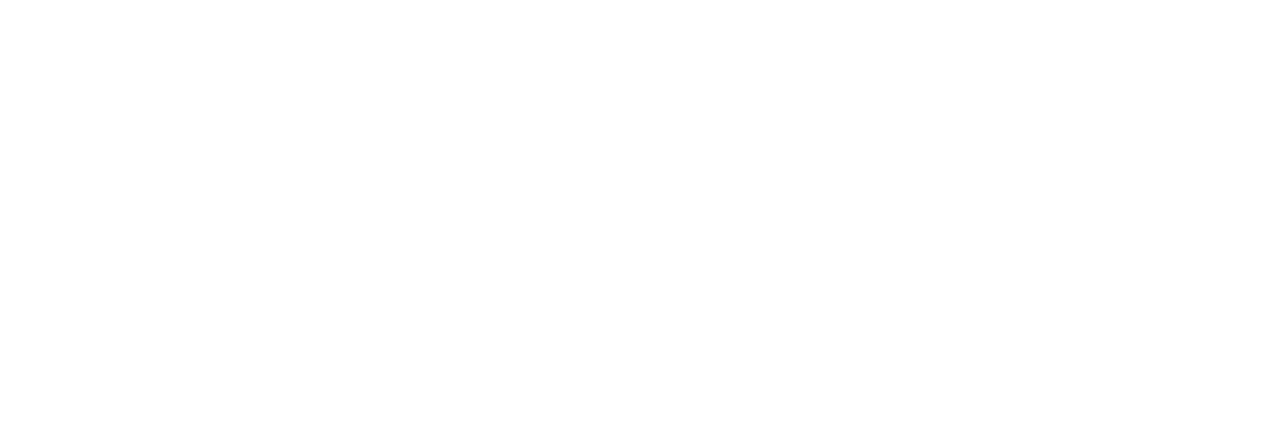
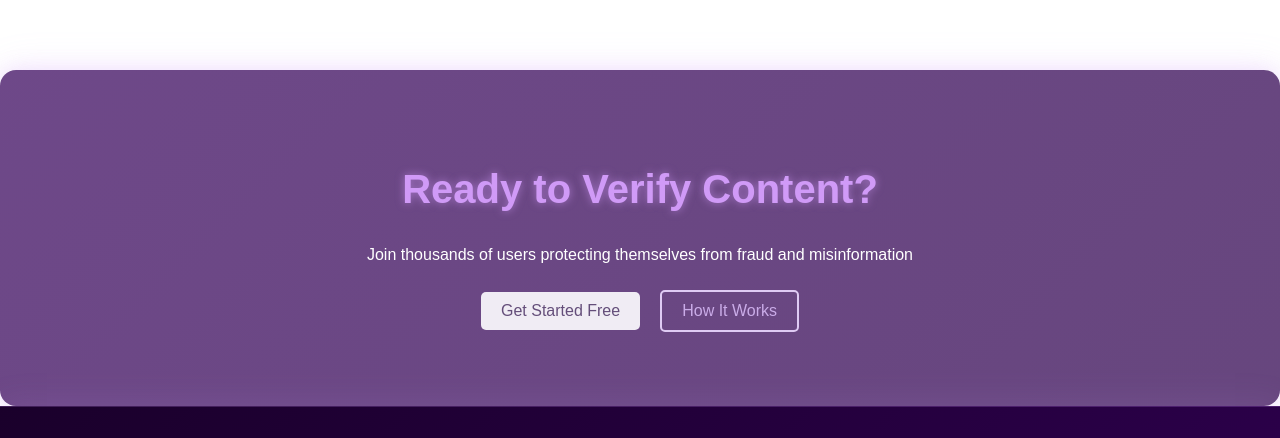
Before and after one commit to lisabiswal/proofit, a React (Vite) app in the folder frontend/: page / in a window 1280 px wide. Shown: the part 2359-2797 px from the top of the page. Before the commit the page ends 2349 px from the top, so only its background shows below. Built offline with nearby package versions, Linux system fonts and the light colour scheme.

Commit message:
design footer section

```diff
--- /dev/null
+++ b/frontend/src/components/Footer.jsx
@@ -0,0 +1,34 @@
+import React from 'react'
+import "./footer.css"
+import GetStarted from './GetStarted'
+import { Link } from 'react-router-dom'
+const Footer = () => {
+  return (
+    <div className='footer'>
+      <div className="cta2">
+        <h2>Ready to Verify Content?</h2>
+        <p>Join thousands of users protecting themselves from fraud and misinformation</p>
+        <GetStarted/>
+      </div>
+      <div className="footerSection">
+        <div className="description">
+          <img src="proofit-logo.svg" alt="proofit logo" width={50} height={50} />
+          <p>Detect fraud and verify the authenticity of online content. Trust verified.</p>
+        </div>
+        <div className="products">
+          <h3>Products</h3>
+          <Link to="/analyze"><p>Verify</p></Link>
+          <Link to="/how-it-works"><p>How It Works</p></Link>
+          <Link to="/about"><p>About</p></Link>
+        </div>
+        <div className="links">
+          <i className="fab fa-facebook"></i>
+          <i className="fab fa-twitter"></i>
+          <i className="fab fa-instagram"></i>
+        </div>
+      </div>
+    </div>
+  )
+}
+
+export default Footer
--- /dev/null
+++ b/frontend/src/components/GetStarted.jsx
@@ -0,0 +1,13 @@
+import React from 'react'
+import "./getstarted.css"
+import { Link } from 'react-router-dom'
+const GetStarted = () => {
+  return (
+    <>
+      <Link to="/analyze"><button className='getStartedBtn'>Get Started Free</button></Link>
+      <Link to="/how-it-works"><button className='howItWorks'>How It Works</button></Link>
+    </>
+  )
+}
+
+export default GetStarted
--- /dev/null
+++ b/frontend/src/components/footer.css
@@ -0,0 +1,142 @@
+/* CTA SECTION */
+.cta2 {
+  text-align: center;
+  background: linear-gradient(135deg, #37035cb9, #2d004db9);
+  color: white;
+  margin-top: 5rem;
+  padding: 4rem;
+  border-radius: 16px;
+  box-shadow:
+    0 0 20px rgba(208, 154, 247, 0.25),
+    0 0 40px rgba(208, 154, 247, 0.15);
+}
+
+.cta2 h2 {
+  font-size: 2.5rem;
+  color: #d09af7;
+  text-shadow: 0 0 8px rgba(208, 154, 247, 0.6);
+}
+
+/* FOOTER */
+.footerSection {
+  background: linear-gradient(135deg, #1a002b, #2d004d);
+  color: #fff;
+  padding: 50px 40px;
+  display: flex;
+  justify-content: space-between;
+  align-items: flex-start;
+  flex-wrap: wrap;
+  gap: 40px;
+  border-top: 1px solid rgba(208, 154, 247, 0.2);
+  box-shadow: 0 -5px 30px rgba(208, 154, 247, 0.1);
+}
+
+/* subtle glow line */
+.footerSection::before {
+  content: "";
+  position: absolute;
+  top: 0;
+  left: 20%;
+  width: 60%;
+  height: 2px;
+  background: #d09af7;
+  box-shadow: 0 0 10px #d09af7;
+}
+
+/* DESCRIPTION */
+.footerSection .description {
+  max-width: 300px;
+}
+
+.footerSection .description p {
+  font-size: 0.95rem;
+  color: #d6b3ff;
+  line-height: 1.5;
+}
+
+/* PRODUCTS */
+.footerSection .products h3 {
+  margin-bottom: 12px;
+  color: #d09af7;
+  font-size: 1.2rem;
+  text-shadow: 0 0 6px rgba(208, 154, 247, 0.5);
+}
+
+.footerSection .products p {
+  margin: 6px 0;
+  font-size: 0.95rem;
+  transition: all 0.2s ease;
+  cursor: pointer;
+}
+
+.footerSection .products p:hover {
+  color: #ffffff;
+  text-shadow: 0 0 6px rgba(255, 255, 255, 0.6);
+}
+
+/* SOCIAL ICONS */
+.footerSection .links {
+  display: flex;
+  gap: 20px;
+  font-size: 1.5rem;
+}
+
+.footerSection .links i {
+  background: #ffffff10;
+  padding: 10px;
+  border-radius: 50%;
+  transition: all 0.2s ease;
+  box-shadow: 0 0 8px rgba(208, 154, 247, 0.2);
+}
+
+.footerSection .links i:hover {
+  background: #d09af7;
+  color: #1a002b;
+  box-shadow:
+    0 0 10px #d09af7,
+    0 0 20px #d09af7;
+}
+
+/* LINKS */
+.footerSection a {
+  text-decoration: none;
+  color: #cfc3dc;
+}
+
+/* ---------------- RESPONSIVE ---------------- */
+
+@media (max-width: 900px) {
+  .footerSection {
+    justify-content: center;
+    text-align: center;
+  }
+
+  .footerSection .description {
+    max-width: 100%;
+  }
+}
+
+@media (max-width: 600px) {
+  .cta2 {
+    padding: 2.5rem 1.5rem;
+    margin-top: 5rem;
+  }
+
+  .cta2 h2 {
+    font-size: 1.8rem;
+  }
+
+  .footerSection {
+    flex-direction: column;
+    align-items: center;
+    padding: 40px 20px;
+  }
+
+  .footerSection .links {
+    justify-content: center;
+  }
+
+  .footerSection .products {
+    text-align: center;
+  }
+}
--- /dev/null
+++ b/frontend/src/components/getstarted.css
@@ -0,0 +1,20 @@
+.getStartedBtn, .howItWorks{
+    background-color: #f0ecf4;
+    color: #644e7a;
+    padding: 10px 20px;
+    border: none;
+    border-radius: 5px;
+    font-size: 16px;
+    cursor: pointer;
+    margin: 10px;
+    transition: background-color 0.3s ease;
+}
+.getStartedBtn:hover, .howItWorks:hover{
+    background-color: #37035cb9;
+    color: white;
+}
+.howItWorks{
+    background-color: transparent;
+    color: #caace8;
+    border: 2px solid #dfcbf4;
+}
--- a/frontend/src/components/hero.css
+++ b/frontend/src/components/hero.css
@@ -13,7 +13,8 @@
   margin: 0 auto;
   padding: 0 20px;
   height: 92vh;
-  background-color: #ede5f5;
+  /* background-color: #ede5f5; */
+  background: linear-gradient(90deg, #e2c9f9 0%, #ffffff 100%);
 }
 
 .hero .left {
--- a/frontend/src/pages/Home.jsx
+++ b/frontend/src/pages/Home.jsx
@@ -2,6 +2,7 @@
 import Hero from '../components/Hero'
 import WhyChooseProofIt from '../components/WhyChooseProofIt'
 import Security from '../components/security'
+import Footer from '../components/Footer'
 
 const Home = () => {
   return (
@@ -9,6 +10,7 @@
       <Hero />
       <WhyChooseProofIt />
       <Security />
+      <Footer />
     </div>
   )
 }
```
